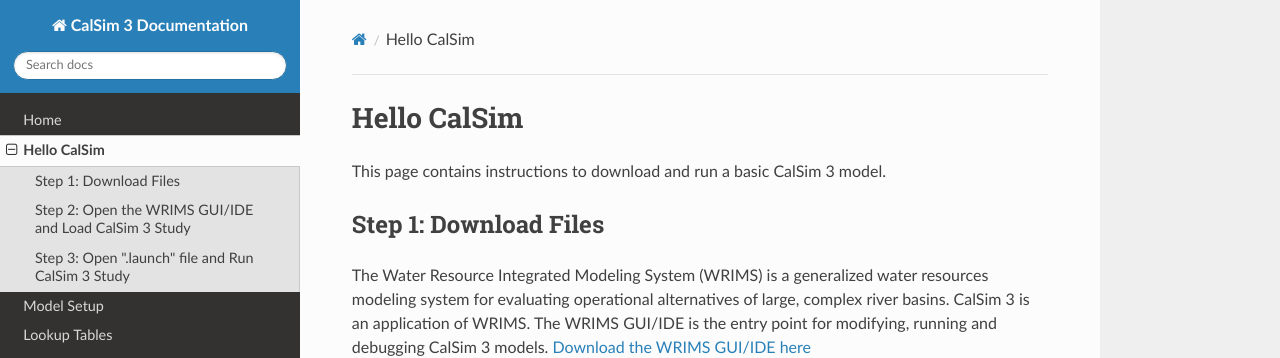
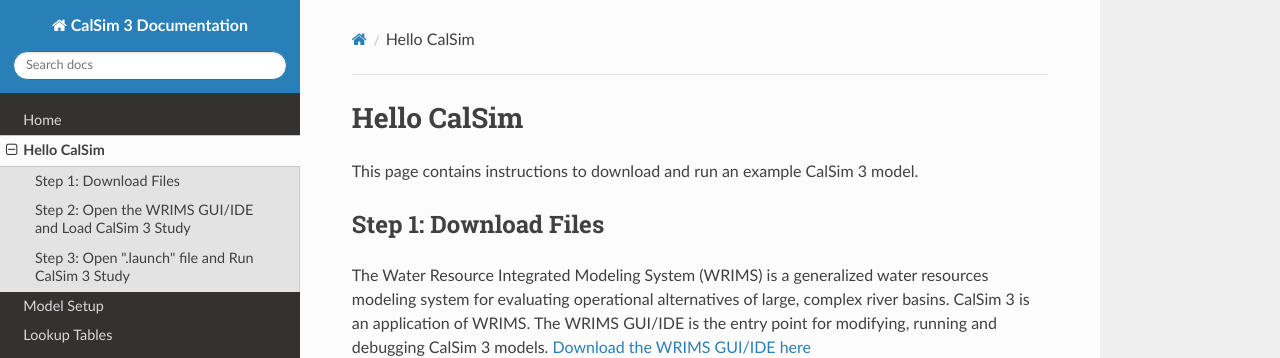
Before and after one commit to CentralValleyModeling/centralvalleymodeling.github.io, an MkDocs documentation site: the page built from docs/hellocalsim.md, in a window 1280 px wide and 900 px high. Shown: the top 358 px of the window. Built offline with MkDocs 1.6.1, drawn with Linux system fonts in a browser that asks for light colours; nearby versions of some CDN libraries.

Commit message:
update hellocalsim.md

```diff
--- a/docs/hellocalsim.md
+++ b/docs/hellocalsim.md
@@ -1,6 +1,6 @@
 # Hello CalSim
 
-This page contains instructions to download and run a basic CalSim 3 model.
+This page contains instructions to download and run an example CalSim 3 model.
 
 ## Step 1: Download Files
 The Water Resource Integrated Modeling System (WRIMS) is a generalized water resources modeling system for
```
Also changed, not shown: site/index.html, 1 other file.
